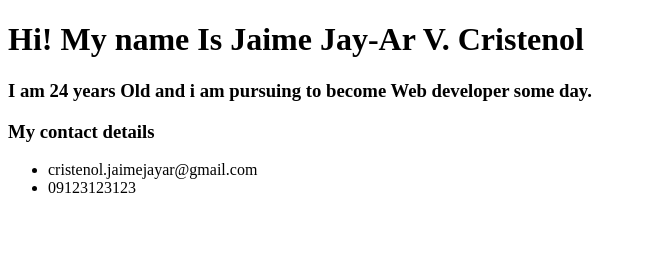
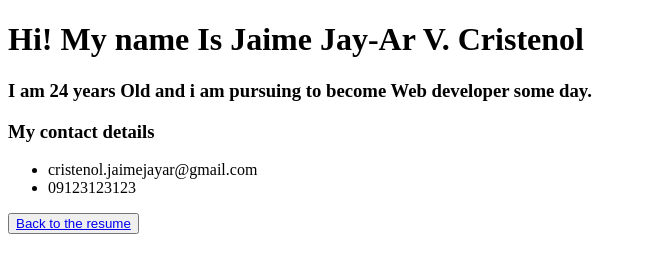
Before and after one commit to jaimejayar/html-portfolio, a plain HTML site: page about_me.html in a window 1280 px wide. Shown: the whole page, without its empty margins (0-646 px from the left). Drawn offline with Linux system fonts and the light colour scheme.

Commit message:
Update about_me.html

```diff
--- a/about_me.html
+++ b/about_me.html
@@ -13,6 +13,6 @@
         <li>cristenol.jaimejayar@gmail.com</li>
         <li>09123123123</li>
     </ul>
-
+   <button><a href="./index.html">Back to the resume</a></button>
 </body>
 </html>
```
